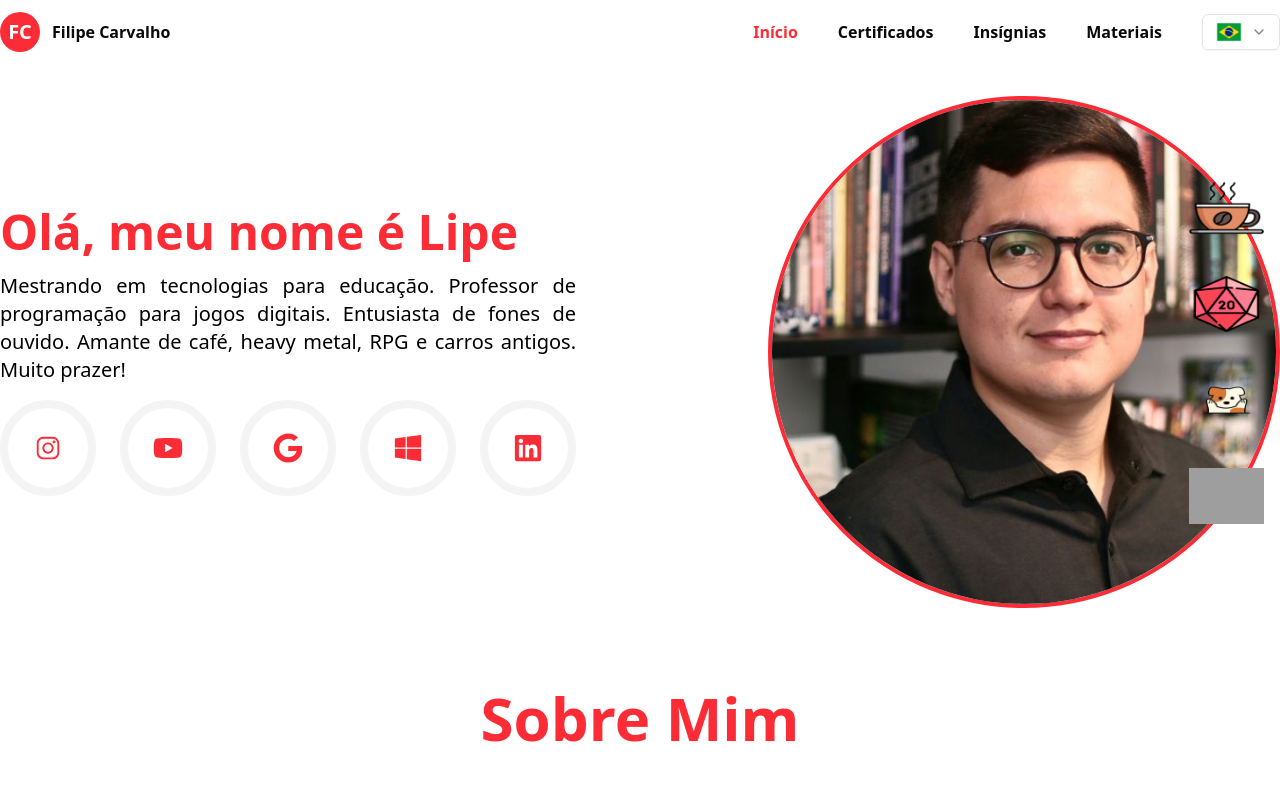
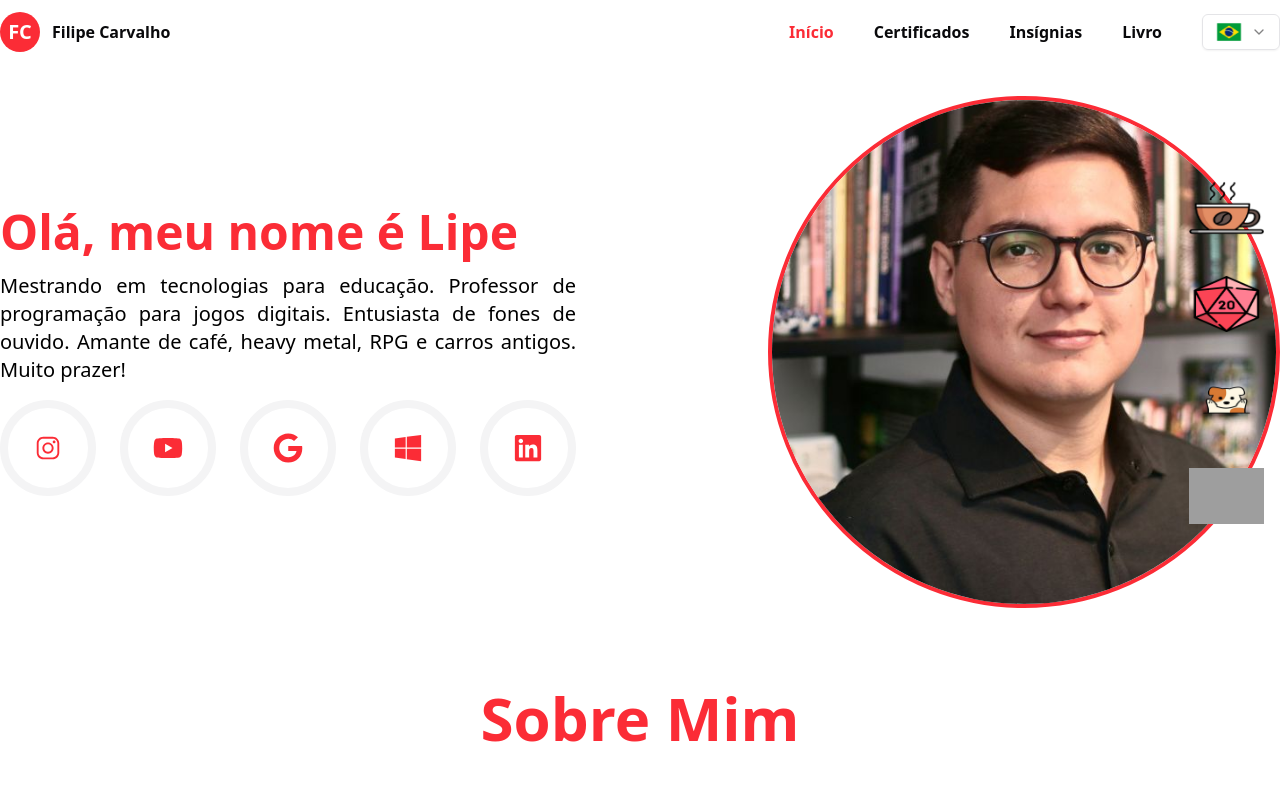
Before and after one commit to arthur-Gsilva/lipecarvalho, a Next.js app: page / in a window 1280 px wide. Shown: the top 786 px of the page. Built offline with nearby package versions, Linux system fonts and the light colour scheme; grey boxes are pictures that could not be loaded.

Commit message:
página do livro

```diff
--- a/src/components/Header.tsx
+++ b/src/components/Header.tsx
@@ -19,7 +19,7 @@ export const Header = () => {
         { href: '/', label: 'Home', tooltip: 'Início' },
         { href: '/certificados', label: 'Certificates', tooltip: 'Certificados' },
         { href: '/insignias', label: 'Badges', tooltip: 'Insígnias' },
-        { href: '/materiais', label: 'Materials', tooltip: 'Materiais' },
+        { href: 'https://lipecarvalho.my.canva.site/mecanicas-de-codigo-unity-2d-na-pratica', label: 'Book', tooltip: 'Livro' },
     ]
 
     const [scrolled, setScrolled] = useState(false)
```
